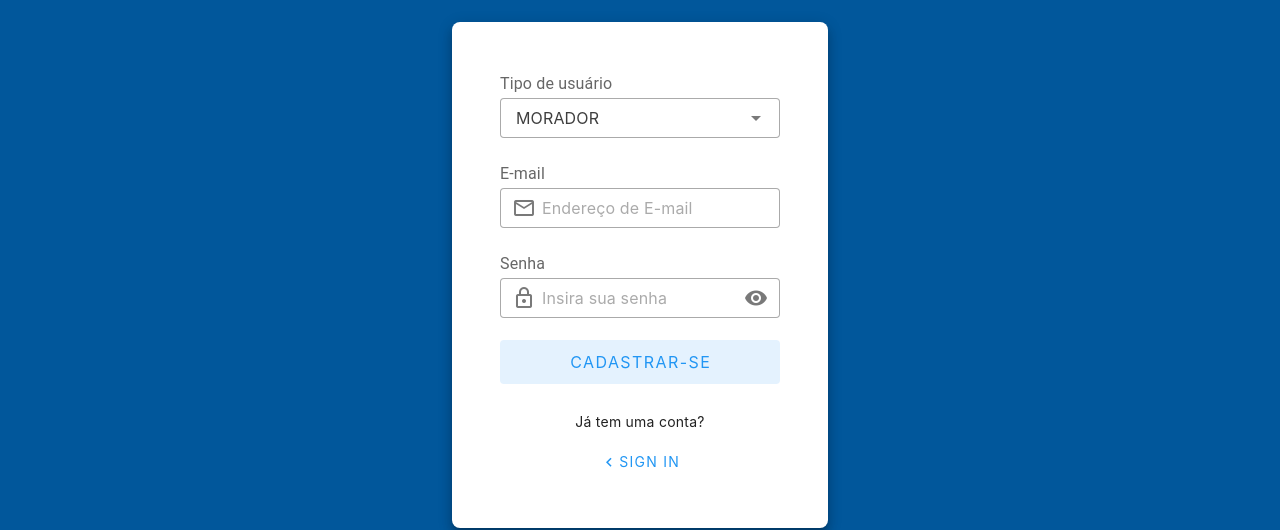
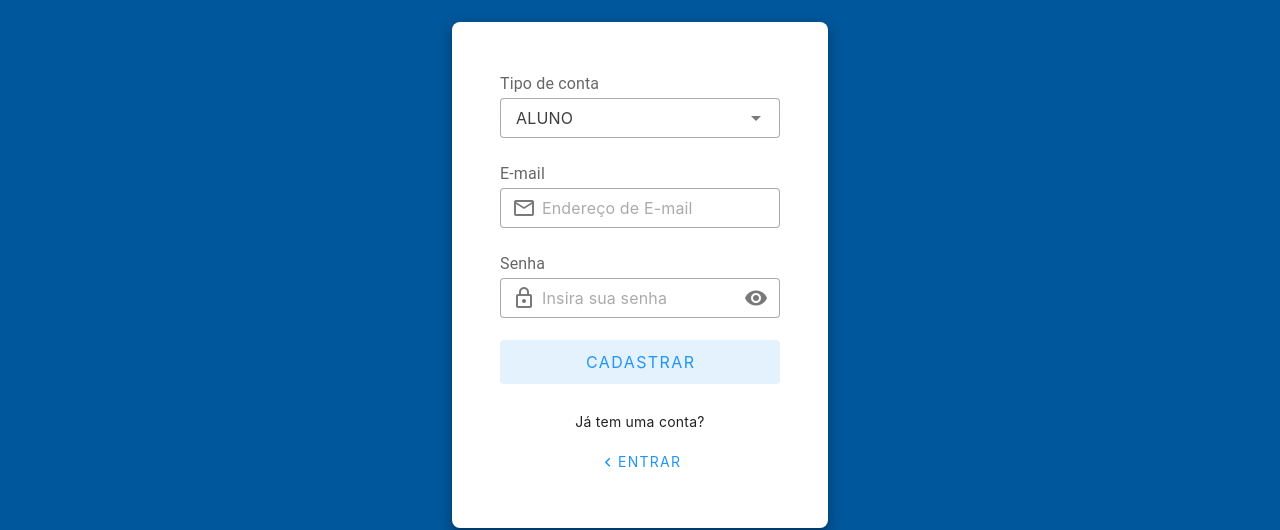
Before and after one commit to ICEI-PUC-Minas-PMV-SI/pmv-si-2025-2-pe8-t3-si-eixo8-t3-g3, a Vue app in the folder sistema/escola-de-musica-front/: page /signup in a window 1280 px wide. Shown: the part 137-667 px from the top of the page. Built offline with nearby package versions, Linux system fonts and the light colour scheme.

Commit message:
CreateAccount ajustada

```diff
--- a/sistema/escola-de-musica-front/src/views/Site/CreateAccount.vue
+++ b/sistema/escola-de-musica-front/src/views/Site/CreateAccount.vue
@@ -1,37 +1,54 @@
 <script setup lang="ts">
-import { ref } from 'vue'
-import { useRouter } from 'vue-router'
-import { useUserStore } from '@/stores/user'
+import { ref } from 'vue';
+import { useRouter } from 'vue-router';
+import { useUserStore } from '@/stores/user';
+import { useToastStore } from '@/stores/toast';
 import type User from '@/interfaces/user/user';
 import axios from '@/services/axiosInstace';
 import type SignupResponse from '@/interfaces/auth/signup';
 
 const router = useRouter();
+const userStore = useUserStore();
+const toastStore = useToastStore();
 
-const visible = ref(false)
+const visible = ref(false);
+const isLoading = ref(false);
 
 const options = ref([
-  {title: 'MORADOR', value: 'MORADOR'},
-  {title: 'SÍNDICO', value: 'SINDICO'},
-  {title: 'FUNCIONÁRIO', value: 'PORTEIRO'}
+  { title: 'ALUNO', value: 'ALUNO' },
+  { title: 'PROFESSOR', value: 'PROFESSOR' },
+  { title: 'ASSISTENTE', value: 'ASSISTENTE' },
+  { title: 'ADMINISTRADOR', value: 'ADMIN' },
 ]);
 
 const user = ref<User>({
-  role: 'MORADOR',
+  role: 'ALUNO',
   email: null,
-  password: null
+  password: null,
 });
 
 async function signup() {
+  isLoading.value = true;
   try {
     const { data }: { data: SignupResponse } = await axios.post('/auth/signup', user.value);
+
     localStorage.setItem('escola-de-musica_accessToken', data.accessToken);
     localStorage.setItem('escola-de-musica_user', JSON.stringify(data.user));
-    useUserStore().setIsAutenticated(true)
-    useUserStore().setUser(data.user)
-    router.push('/feed-de-noticias')
-  } catch (err) {
-    console.error('Erro ao fazer cadastro', err);
+
+    userStore.setIsAutenticated(true);
+    userStore.setUser(data.user);
+
+    toastStore.showToast({message: 'Conta criada com sucesso!', type: 'success', color: 'green'});
+    router.push('/dashboard');
+  } catch (err: any) {
+    if (err.response && err.response.data && err.response.data.message) {
+      toastStore.showToast({message: err.response.data.message, type: 'error', color: 'red'});
+    } else {
+      toastStore.showToast({message: 'Erro ao criar conta. Tente novamente.', type: 'error', color: 'red'});
+    }
+    console.error('Erro ao fazer cadastro:', err);
+  } finally {
+    isLoading.value = false;
   }
 }
 </script>
@@ -45,7 +62,7 @@ async function signup() {
       min-width="376"
       rounded="lg"
     >
-      <div class="text-subtitle-1 text-medium-emphasis">Tipo de usuário</div>
+      <div class="text-subtitle-1 text-medium-emphasis">Tipo de conta</div>
 
       <v-select
         v-model="user.role"
@@ -85,9 +102,10 @@ async function signup() {
         size="large"
         variant="tonal"
         block
+        :loading="isLoading"
         @click="signup"
       >
-        Cadastrar-se
+        Cadastrar
       </v-btn>
 
       <v-card-text class="text-center">
@@ -96,9 +114,10 @@ async function signup() {
           <v-btn
             class="text-blue text-decoration-none"
             variant="text"
+            to="/login"
           >
-            <v-icon icon="mdi-chevron-left"></v-icon> Sign In
-        </v-btn>
+            <v-icon icon="mdi-chevron-left"></v-icon> Entrar
+          </v-btn>
         </div>
       </v-card-text>
     </v-card>
```
